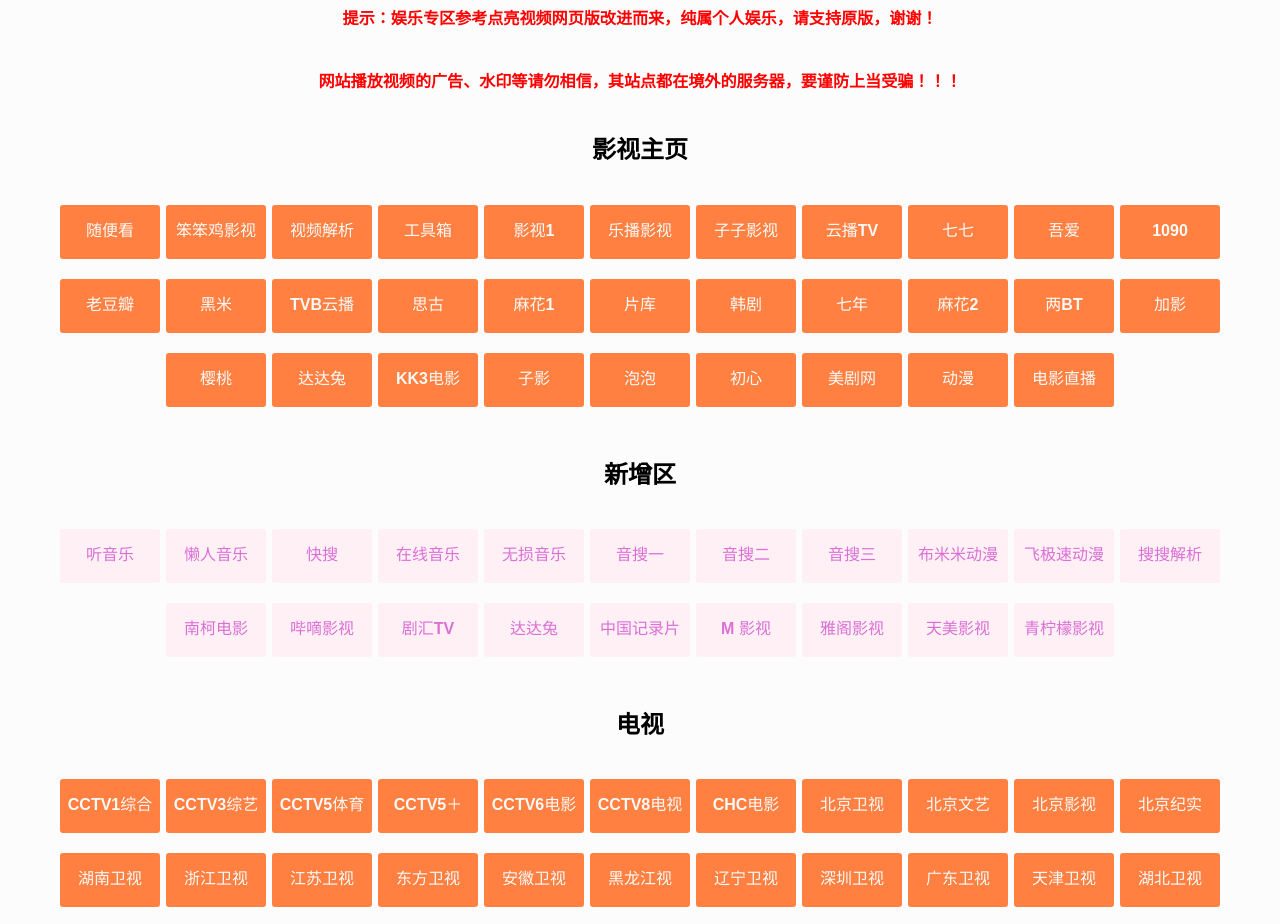
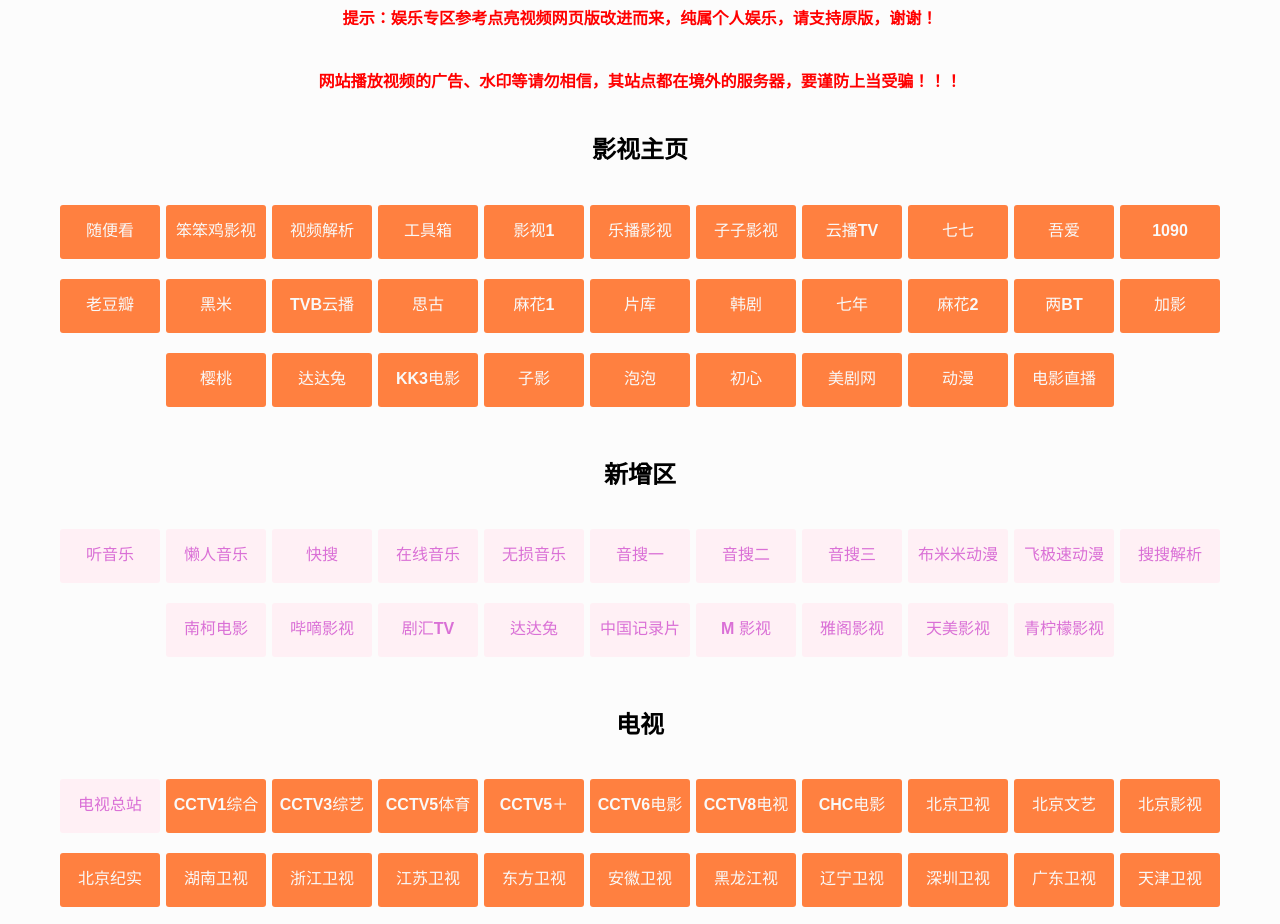
Before and after one commit to limkokholefork/video-1, a plain HTML site: page index.html in a window 1280 px wide. Shown: the top 924 px of the page. Drawn offline with Linux system fonts and the light colour scheme.

Commit message:
Update index.html

```diff
--- a/index.html
+++ b/index.html
@@ -371,6 +371,7 @@ color:red
 <a href="https://www.qnmtv.com/" class="rowtop2">青柠檬影视</a>
 
 </dt><dt><h4 data="FOLDER">电视</h4>
+<a href="http://ivi.bupt.edu.cn" class="rowtop2">电视总站</a>
 
 <a href="http://ivi.bupt.edu.cn/hls/cctv1hd.m3u8" class="rowtop1">CCTV1综合</a>
 
```
